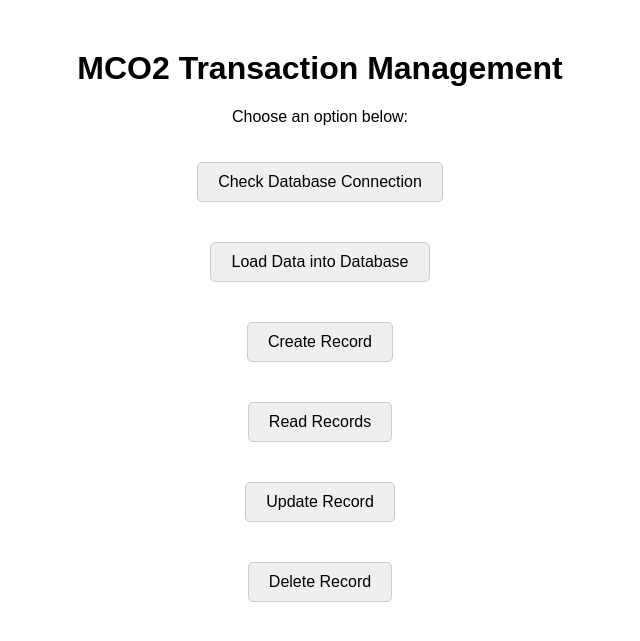
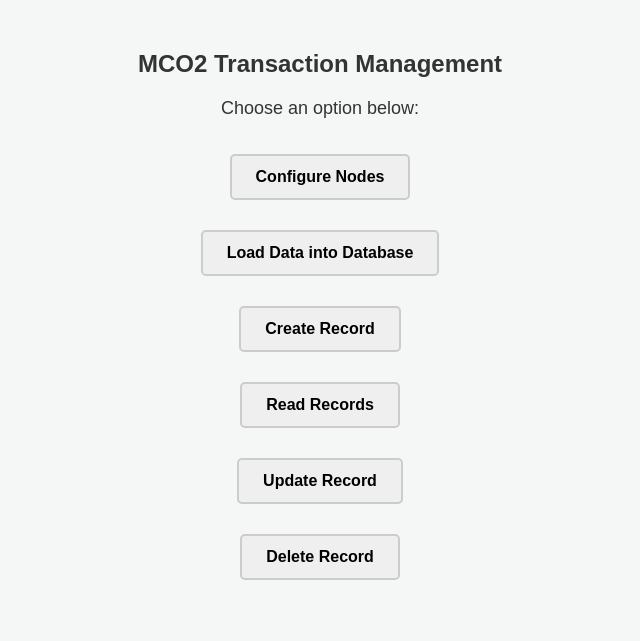
Before and after one commit to lexrey20/STADVDB-MCO2, a Flask app: page / in a window 1280 px wide. Shown: the top 641 px of the page, without its empty margins (320-960 px from the left). Run offline with Flask 2, Linux system fonts and the light colour scheme.

Commit message:
implemented html + css separation, node control page

```diff
--- a/MCO2/app.py
+++ b/MCO2/app.py
@@ -1,4 +1,4 @@
-from flask import Flask, jsonify, render_template_string
+from flask import Flask, jsonify, render_template_string, request, render_template
 import mysql.connector
 import pandas as pd
 
@@ -12,67 +12,53 @@ DB_PORT = 3306
 DB_NAME = "mco2"
 TABLE_NAME = "imdb"
 
+# Node addresses
+hosts = [
+    "centraln.mysql.database.azure.com",
+    "node2.mysql.database.azure.com",
+    "node3.mysql.database.azure.com"
+]
+
+db_hosts = {1: None, 2: None, 3: None}
 @app.route('/')
 def hello_world():
-    homepage_html = '''
-    <!DOCTYPE html>
-    <html lang="en">
-    <head>
-        <meta charset="UTF-8">
-        <meta name="viewport" content="width=device-width, initial-scale=1.0">
-        <title>Homepage</title>
-        <style>
-            body {
-                font-family: Arial, sans-serif;
-                text-align: center;
-                margin-top: 50px;
-            }
-            button {
-                padding: 10px 20px;
-                font-size: 16px;
-                cursor: pointer;
-                margin: 20px;
-                border-radius: 5px;
-                border: 1px solid #ccc;
-            }
-            button:hover {
-                background-color: #f0f0f0;
-            }
-        </style>
-    </head>
-    <body>
-        <h1>MCO2 Transaction Management</h1>
-        <p>Choose an option below:</p>
-        <button onclick="window.location.href='/check_connection'">Check Database Connection</button><br>
-        <button onclick="window.location.href='/load_data'">Load Data into Database</button><br>
-        <button onclick="window.location.href='/'">Create Record</button><br>
-        <button onclick="window.location.href='/read_data'">Read Records</button><br>
-        <button onclick="window.location.href='/'">Update Record</button><br>
-        <button onclick="window.location.href='/'">Delete Record</button><br>
-    </body>
-    </html>
-    '''
-    return render_template_string(homepage_html)
+    return render_template('index.html')
+
+
+# Dummy address to replace when nodes are turned off
+dummy_address = "dummy.address.com"
+
+
+@app.route('/update_hosts', methods=['POST'])
+def update_hosts():
+    global hosts
+
+    node_status = request.json.get('nodeStatus')
+
+    if node_status is None:
+        return jsonify(message="Node status not provided", error="Bad request"), 400
+
+    if node_status['centraln']:
+        hosts[0] = "centraln.mysql.database.azure.com"
+    else:
+        hosts[0] = dummy_address
+
+    if node_status['node2']:
+        hosts[1] = "node2.mysql.database.azure.com"
+    else:
+        hosts[1] = dummy_address
+
+    if node_status['node3']:
+        hosts[2] = "node3.mysql.database.azure.com"
+    else:
+        hosts[2] = dummy_address
+
+    return jsonify(message="Hosts updated successfully", hosts=hosts)
+
 
 @app.route('/check_connection')
 def check_connection():
-    try:
-        cnx = mysql.connector.connect(
-            user=DB_USER,
-            password=DB_PASSWORD,
-            host=DB_HOST,
-            port=DB_PORT,
-            database=DB_NAME,
-        )
-
-        if cnx.is_connected():
-            cnx.close()
-            return jsonify(message="Connection successful")
-        else:
-            return jsonify(message="Connection failed")
-
-    except mysql.connector.Error as err:
-        return jsonify(message="Connection failed", error=str(err))
+    return render_template('manage_nodes.html')
 
 
 @app.route('/load_data')
@@ -150,13 +136,6 @@ def read_data():
         # RECOVERY IMPLEMENTATION
         # if 1 host is down, other hosts pick up workload
         available_nodes = []
-        db_hosts = {1: None, 2: None, 3: None}
-
-        hosts = [
-            "dadada.mysql.database.azure.com",
-            "dsds.mysql.database.azure.com",
-            "node3.mysql.database.azure.com"
-        ]
 
         # test connection to each host and add available nodes to the list
         for host in hosts:
--- /dev/null
+++ b/MCO2/static/style.css
@@ -0,0 +1,67 @@
+/* General body styling */
+body {
+    font-family: Arial, sans-serif;
+    text-align: center;
+    margin-top: 50px;
+    background-color: #f4f7f6;
+    color: #333;
+}
+
+/* Header styling */
+h1 {
+    font-size: 24px;
+    color: #333;
+    margin-bottom: 20px;
+}
+
+/* Button styling */
+.node-button {
+    padding: 12px 24px;
+    font-size: 16px;
+    cursor: pointer;
+    margin: 15px;
+    border-radius: 5px;
+    border: 2px solid #ccc;
+    transition: all 0.3s ease;
+    font-weight: bold;
+}
+
+/* "On" state for active nodes */
+.on {
+    background-color: #4CAF50; /* Green */
+    color: white;
+    border-color: #4CAF50;
+}
+
+.on:hover {
+    background-color: #45a049; /* Darker green for hover */
+    border-color: #45a049;
+}
+
+/* "Off" state for inactive nodes */
+.off {
+    background-color: #f44336; /* Red */
+    color: white;
+    border-color: #f44336;
+}
+
+.off:hover {
+    background-color: #e53935; /* Darker red for hover */
+    border-color: #e53935;
+}
+
+/* Button hover effect */
+.node-button:hover {
+    transform: scale(1.05); /* Slightly enlarge button on hover */
+    box-shadow: 0 4px 8px rgba(0, 0, 0, 0.2); /* Add a soft shadow */
+}
+
+/* Make the page visually clean with some spacing */
+p {
+    font-size: 18px;
+    margin-bottom: 20px;
+}
+
+button:focus {
+    outline: none; /* Remove focus outline for a cleaner look */
+}
--- a/MCO2/templates/index.html
+++ b/MCO2/templates/index.html
@@ -1,30 +1,19 @@
-<!doctype html>
+<!DOCTYPE html>
+<html lang="en">
 <head>
-    <title>Hello Azure - Python Quickstart</title>
-    <link rel="stylesheet" href="{{ url_for('static', filename='bootstrap/css/bootstrap.min.css') }}">
-    <link rel="shortcut icon" href="{{ url_for('static', filename='favicon.ico') }}">
+    <meta charset="UTF-8">
+    <meta name="viewport" content="width=device-width, initial-scale=1.0">
+    <title>Homepage</title>
+    <link rel="stylesheet" href="{{ url_for('static', filename='style.css') }}">
 </head>
-<html>
-   <body>
-     <main>
-        <div class="px-4 py-3 my-2 text-center">
-            <img class="d-block mx-auto mb-4" src="{{ url_for('static', filename='images/azure-icon.svg') }}" alt="Azure Logo" width="192" height="192"/>
-            <!-- <img  src="/docs/5.1/assets/brand/bootstrap-logo.svg" alt="" width="72" height="57"> -->
-            <h1 class="display-6 fw-bold text-primary">Welcome to Azure</h1>
-          </div>
-        <form method="post" action="{{url_for('hello')}}">
-            <div class="col-md-6 mx-auto text-center">
-                <label for="name" class="form-label fw-bold fs-5">Could you please tell me your name?</label>
-
-                <!-- <p class="lead mb-2">Could you please tell me your name?</p> -->
-                <div class="d-grid gap-2 d-sm-flex justify-content-sm-center align-items-center my-1">
-                    <input type="text" class="form-control" id="name" name="name" style="max-width: 256px;">
-                  </div>
-                <div class="d-grid gap-2 d-sm-flex justify-content-sm-center my-2">
-                  <button type="submit" class="btn btn-primary btn-lg px-4 gap-3">Say Hello</button>
-                </div>
-            </div>
-        </form>
-     </main>
-   </body>
+<body>
+    <h1>MCO2 Transaction Management</h1>
+    <p>Choose an option below:</p>
+    <button class="node-button" onclick="window.location.href='/check_connection'">Configure Nodes</button><br>
+    <button class="node-button" onclick="window.location.href='/load_data'">Load Data into Database</button><br>
+    <button class="node-button" onclick="window.location.href='/'">Create Record</button><br>
+    <button class="node-button" onclick="window.location.href='/read_data'">Read Records</button><br>
+    <button class="node-button" onclick="window.location.href='/'">Update Record</button><br>
+    <button class="node-button" onclick="window.location.href='/'">Delete Record</button><br>
+</body>
 </html>
```
Also changed, not shown: MCO2/templates/hello.html (deleted, +0 -21 lines), MCO2/templates/manage_nodes.html (added, +55 -0 lines).
